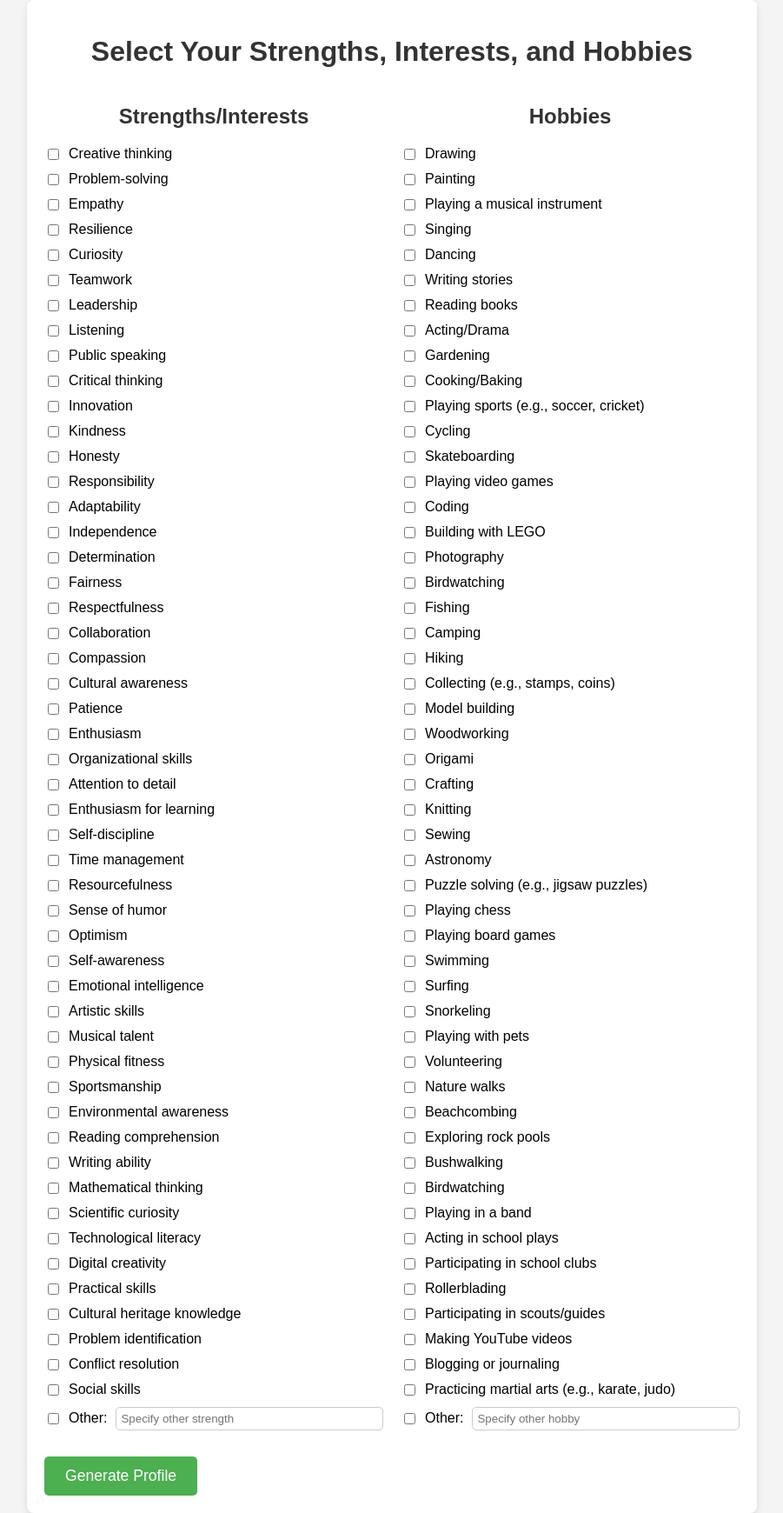
After one commit to mpodosky/profiling, a Flask app: page /selection in a window 1280 px wide. The commit adds this page. Shown: the whole page at 87% size, without its empty margins (189-1090 px from the left). Run offline with Flask 3, Linux system fonts and the light colour scheme.

Commit message:
Your commit message

```diff
--- a/app.py
+++ b/app.py
@@ -1,4 +1,4 @@
-from flask import Flask, render_template, request
+from flask import Flask, render_template, request, redirect, url_for
 import json
 
 app = Flask(__name__)
@@ -7,40 +7,95 @@ app = Flask(__name__)
 with open('data/adjustments.json', 'r') as f:
     data = json.load(f)
 
+# List of Strengths/Interests and Hobbies
+strengths_list = [
+    "Creative thinking", "Problem-solving", "Empathy", "Resilience", "Curiosity", "Teamwork", "Leadership",
+    "Listening", "Public speaking", "Critical thinking", "Innovation", "Kindness", "Honesty", "Responsibility",
+    "Adaptability", "Independence", "Determination", "Fairness", "Respectfulness", "Collaboration", "Compassion",
+    "Cultural awareness", "Patience", "Enthusiasm", "Organizational skills", "Attention to detail",
+    "Enthusiasm for learning", "Self-discipline", "Time management", "Resourcefulness", "Sense of humor",
+    "Optimism", "Self-awareness", "Emotional intelligence", "Artistic skills", "Musical talent", "Physical fitness",
+    "Sportsmanship", "Environmental awareness", "Reading comprehension", "Writing ability", "Mathematical thinking",
+    "Scientific curiosity", "Technological literacy", "Digital creativity", "Practical skills",
+    "Cultural heritage knowledge", "Problem identification", "Conflict resolution", "Social skills"
+]
+
+hobbies_list = [
+    "Drawing", "Painting", "Playing a musical instrument", "Singing", "Dancing", "Writing stories", "Reading books",
+    "Acting/Drama", "Gardening", "Cooking/Baking", "Playing sports (e.g., soccer, cricket)", "Cycling",
+    "Skateboarding", "Playing video games", "Coding", "Building with LEGO", "Photography", "Birdwatching",
+    "Fishing", "Camping", "Hiking", "Collecting (e.g., stamps, coins)", "Model building", "Woodworking", "Origami",
+    "Crafting", "Knitting", "Sewing", "Astronomy", "Puzzle solving (e.g., jigsaw puzzles)", "Playing chess",
+    "Playing board games", "Swimming", "Surfing", "Snorkeling", "Playing with pets", "Volunteering", "Nature walks",
+    "Beachcombing", "Exploring rock pools", "Bushwalking", "Birdwatching", "Playing in a band", "Acting in school plays",
+    "Participating in school clubs", "Rollerblading", "Participating in scouts/guides", "Making YouTube videos",
+    "Blogging or journaling", "Practicing martial arts (e.g., karate, judo)"
+]
+
 @app.route('/')
 def landing():
     return render_template('landing.html')
 
-@app.route('/profile')
+@app.route('/selection', methods=['GET', 'POST'])
+def selection():
+    if request.method == 'POST':
+        strengths = request.form.getlist('strengths')
+        hobbies = request.form.getlist('hobbies')
+
+        other_strength = request.form.get('other_strength')
+        if 'other-strength' in strengths and other_strength:
+            strengths.remove('other-strength')
+            strengths.append(other_strength)
+
+        other_hobby = request.form.get('other_hobby')
+        if 'other-hobby' in hobbies and other_hobby:
+            hobbies.remove('other-hobby')
+            hobbies.append(other_hobby)
+
+        return redirect(url_for('generate_profile', strengths=strengths, hobbies=hobbies))
+
+    return render_template('selection.html', strengths=strengths_list, hobbies=hobbies_list)
+
+@app.route('/profile', methods=['GET', 'POST'])
+def generate_profile():
+    if request.method == 'POST':
+        strengths = request.form.getlist('strengths')
+        hobbies = request.form.getlist('hobbies')
+        return redirect(url_for('index', strengths=strengths, hobbies=hobbies))
+    else:
+        strengths = request.args.getlist('strengths')
+        hobbies = request.args.getlist('hobbies')
+        return render_template('profile.html', strengths=strengths, hobbies=hobbies)
+
+@app.route('/index', methods=['GET', 'POST'])
 def index():
-    return render_template('index.html', data=data)
+    if request.method == 'POST':
+        selected_strengths = request.form.getlist('strengths')
+        selected_needs = request.form.getlist('needs')
 
-@app.route('/profile', methods=['POST'])
-def profile():
-    # Print statements for debugging
-    print(request.form)  # Print the entire form data
+        adjustments = []
+        for category, details in data.items():
+            for strength in selected_strengths:
+                if strength in details['adjustments']:
+                    adjustments.extend(details['adjustments'][strength])
+            for need in selected_needs:
+                if need in details['adjustments']:
+                    adjustments.extend(details['adjustments'][need])
 
-    selected_strengths = request.form.getlist('Speech,-Language,-and-Communication-strengths') + \
-                         request.form.getlist('Social,-Emotional,-and-Adaptive-Skills-strengths') + \
-                         request.form.getlist('Cognitive-Processing-strengths') + \
-                         request.form.getlist('Physical-and-Sensory-Needs-strengths') + \
-                         request.form.getlist('Restrictive-and-Repetitive-Behaviors-strengths') + \
-                         request.form.getlist('Academic-and-Learning-Supports-strengths')
+        adjustments = list(set(adjustments))
 
-    selected_needs = request.form.getlist('Speech,-Language,-and-Communication-needs') + \
-                     request.form.getlist('Social,-Emotional,-and-Adaptive-Skills-needs') + \
-                     request.form.getlist('Cognitive-Processing-needs') + \
-                     request.form.getlist('Physical-and-Sensory-Needs-needs') + \
-                     request.form.getlist('Restrictive-and-Repetitive-Behaviors-needs') + \
-                     request.form.getlist('Academic-and-Learning-Supports-needs')
+        return render_template('results.html', strengths=selected_strengths, needs=selected_needs, adjustments=adjustments, data=data)
+    else:
+        strengths = request.args.getlist('strengths')
+        hobbies = request.args.getlist('hobbies')
+        return render_template('index.html', strengths=strengths, hobbies=hobbies, data=data)
 
-    # Print statements for debugging
-    print("Selected Strengths:", selected_strengths)
-    print("Selected Needs:", selected_needs)
+@app.route('/adjustments_needs', methods=['POST'])
+def adjustments_needs():
+    selected_strengths = request.form.getlist('strengths')
+    selected_needs = request.form.getlist('needs')
 
     adjustments = []
-
-    # Logic to find adjustments based on selected strengths and needs
     for category, details in data.items():
         for strength in selected_strengths:
             if strength in details['adjustments']:
@@ -49,10 +104,8 @@ def profile():
             if need in details['adjustments']:
                 adjustments.extend(details['adjustments'][need])
 
-    # Remove duplicates
     adjustments = list(set(adjustments))
 
-    # Pass data to the results page
     return render_template('results.html', strengths=selected_strengths, needs=selected_needs, adjustments=adjustments, data=data)
 
 if __name__ == '__main__':
--- a/static/css/styles.css
+++ b/static/css/styles.css
@@ -1,200 +1,109 @@
 /* General Styles */
 body {
-    font-family: -apple-system, BlinkMacSystemFont, "Segoe UI", Roboto, "Helvetica Neue", Arial, sans-serif;
-    color: #333;
-    background-color: #f9f9f9;
+    font-family: Arial, sans-serif;
+    background-color: #f4f4f4;
     margin: 0;
     padding: 0;
 }
 
-h1, h2, h3 {
-    color: #333;
-    font-weight: 600;
+.container {
+    max-width: 800px;
+    margin: 0 auto;
+    padding: 20px;
+    background-color: #ffffff;
+    border-radius: 8px;
+    box-shadow: 0 4px 8px rgba(0, 0, 0, 0.1);
 }
 
-p {
-    color: #666;
-    line-height: 1.6;
-    margin-bottom: 40px;
-}
-
-/* Container to avoid edge overflow and add spacing */
-.container {
-    max-width: 1200px;
-    margin: 40px auto; /* Adds 40px spacing at the top and bottom */
-    padding: 0 20px;
-}
-
-/* Header and Page Title */
+/* Header and Page Titles */
 .header-content {
     display: flex;
     align-items: center;
     justify-content: center;
-    padding: 20px 0;
+    padding: 20px;
+    background-color: #4CAF50;
+    border-radius: 8px 8px 0 0;
 }
 
 .header-content .logo {
-    margin-right: 20px;
+    max-width: 50px;
+    margin-right: 15px;
 }
 
 .page-title {
+    color: white;
     font-size: 2em;
     margin: 0;
 }
 
-/* Buttons */
-button, .start-button {
-    font-size: 1.2em;
-    padding: 15px 30px;
+h1, h2, h3 {
+    text-align: center;
+    color: #333;
+}
+
+/* List Styles */
+ul {
+    list-style-type: none;
+    padding-left: 0;
+    margin-bottom: 20px;
+}
+
+li {
+    padding: 10px;
+    background-color: #f9f9f9;
+    margin-bottom: 10px;
+    border: 1px solid #ddd;
+    border-radius: 5px;
+}
+
+/* Form Sections */
+.form-section {
+    display: flex;
+    gap: 20px;
+    justify-content: space-between;
+}
+
+.column {
+    flex: 1;
+    display: flex;
+    flex-direction: column;
+}
+
+.checkbox-item {
+    display: flex;
+    align-items: center;
+    margin-bottom: 10px;
+}
+
+.checkbox-item label {
+    margin-left: 8px;
+    font-size: 1em;
+}
+
+/* Other input styles */
+.checkbox-item input[type="text"] {
+    margin-left: 10px;
+    flex: 1;
+    padding: 5px;
+    border: 1px solid #ccc;
+    border-radius: 5px;
+}
+
+/* Button Styles */
+.btn-submit {
+    display: block;
+    width: auto;
+    padding: 12px 24px;
     background-color: #4CAF50;
     color: white;
     border: none;
-    border-radius: 12px;
-    text-decoration: none;
     cursor: pointer;
-    box-shadow: 0 4px 6px rgba(0, 0, 0, 0.1);
-    transition: background-color 0.3s ease, box-shadow 0.3s ease;
-    width: 100%;
+    font-size: 1.1em;
     text-align: center;
+    border-radius: 5px;
     margin-top: 20px;
 }
 
-button:hover, .start-button:hover {
+.btn-submit:hover {
     background-color: #45a049;
-    box-shadow: 0 6px 8px rgba(0, 0, 0, 0.15);
 }
-
-button:focus, .start-button:focus {
-    outline: none;
-    box-shadow: 0 0 0 4px rgba(76, 175, 80, 0.4);
-}
-
-/* Input Fields and Labels */
-.category div {
-    margin-bottom: 4px; /* Reduce space between checkbox items */
-}
-
-input[type="checkbox"], input[type="radio"] {
-    vertical-align: top;
-    margin-top: 3px; /* Adjust for alignment with label text */
-    display: inline-block;
-}
-
-.category label {
-    display: inline-block;
-    font-size: 0.9em;
-    font-weight: normal;
-    line-height: 1.2em; /* Reduce line height to make it more compact */
-    vertical-align: top;
-    margin-left: 8px; /* Slightly reduce margin between checkbox and label */
-    width: calc(100% - 35px); /* Adjust width to keep text inline */
-}
-
-/* Containers */
-.grid-container {
-    display: grid;
-    grid-template-columns: repeat(2, 1fr);
-    gap: 20px;
-    padding: 20px;
-}
-
-.category, .landing-container, .table-container {
-    background-color: white;
-    padding: 20px;
-    border-radius: 15px;
-    box-shadow: 0 4px 6px rgba(0, 0, 0, 0.1);
-    margin-bottom: 20px;
-}
-
-.category h3 {
-    font-size: 1.2em;
-    color: #4CAF50;
-    margin-bottom: 10px;
-    font-weight: bold;
-}
-
-.category h3 + div {
-    margin-top: 10px; /* Reduce space between heading and list */
-}
-
-/* Tables */
-table {
-    width: 100%;
-    border-collapse: collapse;
-    margin: 20px 0;
-}
-
-th, td {
-    padding: 15px;
-    text-align: left;
-    border-bottom: 1px solid #ddd;
-}
-
-th {
-    background-color: #f2f2f2;
-    font-weight: 600;
-}
-
-tbody tr:hover {
-    background-color: #f1f1f1;
-}
-
-/* Logo */
-.logo {
-    width: 180px;
-    height: auto;
-    margin-bottom: 0;
-}
-
-/* Landing Page */
-.landing-container {
-    text-align: center;
-    padding: 50px;
-    margin-top: 80px;
-}
-
-.start-button {
-    font-size: 1.2em;
-    padding: 15px 30px;
-    background-color: #4CAF50;
-    color: white;
-    text-decoration: none;
-    border-radius: 12px;
-    transition: background-color 0.3s ease, box-shadow 0.3s ease;
-    box-shadow: 0 4px 6px rgba(0, 0, 0, 0.1);
-}
-
-.start-button:hover {
-    background-color: #45a049;
-    box-shadow: 0 6px 8px rgba(0, 0, 0, 0.15);
-}
-
-.start-button:focus {
-    outline: none;
-    box-shadow: 0 0 0 4px rgba(76, 175, 80, 0.4);
-}
-
-/* Styles for buttons */
-.button {
-    display: inline-block;
-    font-size: 1.2em;
-    padding: 15px 30px;
-    background-color: #4CAF50;
-    color: white;
-    text-decoration: none;
-    border-radius: 12px;
-    transition: background-color 0.3s ease, box-shadow 0.3s ease;
-    text-align: center;
-    margin-top: 20px;
-    box-shadow: 0 4px 6px rgba(0, 0, 0, 0.1);
-}
-
-.button:hover {
-    background-color: #45a049;
-    box-shadow: 0 6px 8px rgba(0, 0, 0, 0.15);
-}
-
-.button:focus {
-    outline: none;
-    box-shadow: 0 0 0 4px rgba(76, 175, 80, 0.4);
-}
--- a/templates/base.html
+++ b/templates/base.html
@@ -3,13 +3,13 @@
 <head>
     <meta charset="UTF-8">
     <meta name="viewport" content="width=device-width, initial-scale=1.0">
-    <link rel="stylesheet" href="/static/css/styles.css">
+    <link rel="stylesheet" href="{{ url_for('static', filename='css/styles.css') }}">
     <title>{% block title %}{% endblock %}</title>
 </head>
 <body>
     <header>
         <div class="header-content">
-            <img src="/static/images/logo.png" alt="App Logo" class="logo">
+            <img src="{{ url_for('static', filename='images/logo.png') }}" alt="App Logo" class="logo">
             <h1 class="page-title">{% block page_title %}{% endblock %}</h1>
         </div>
     </header>
--- a/templates/landing.html
+++ b/templates/landing.html
@@ -5,10 +5,10 @@
 {% block content %}
 <div class="container">
     <div class="landing-container">
-        <img src="/static/images/logo.png" alt="App Logo" class="logo">
+        <img src="{{ url_for('static', filename='images/logo.png') }}" alt="App Logo" class="logo">
         <h1>Welcome to the Profiling App</h1>
         <p>Helping teachers create personalized learning environments for their students.</p>
-        <a href="/profile" class="start-button">Start Profiling</a>
+        <a href="{{ url_for('selection') }}" class="btn btn-primary">Start Profiling</a>
     </div>
 </div>
 {% endblock %}
--- /dev/null
+++ b/templates/selection.html
@@ -0,0 +1,53 @@
+<!DOCTYPE html>
+<html lang="en">
+<head>
+    <meta charset="UTF-8">
+    <meta name="viewport" content="width=device-width, initial-scale=1.0">
+    <title>Select Strengths, Interests, and Hobbies</title>
+    <link rel="stylesheet" href="{{ url_for('static', filename='css/styles.css') }}">
+</head>
+<body>
+    <div class="container">
+        <h1>Select Your Strengths, Interests, and Hobbies</h1>
+        <form action="{{ url_for('selection') }}" method="POST">
+            <div class="form-section">
+                <div class="column">
+                    <h2>Strengths/Interests</h2>
+                    {% for strength in strengths %}
+                        <div class="checkbox-item">
+                            <input type="checkbox" name="strengths" value="{{ strength }}">
+                            <label>{{ strength }}</label>
+                        </div>
+                    {% endfor %}
+                    <!-- Other option -->
+                    <div class="checkbox-item">
+                        <input type="checkbox" name="strengths" value="other-strength">
+                        <label>Other:</label>
+                        <input type="text" name="other_strength" placeholder="Specify other strength">
+                    </div>
+                </div>
+
+                <div class="column">
+                    <h2>Hobbies</h2>
+                    {% for hobby in hobbies %}
+                        <div class="checkbox-item">
+                            <input type="checkbox" name="hobbies" value="{{ hobby }}">
+                            <label>{{ hobby }}</label>
+                        </div>
+                    {% endfor %}
+                    <!-- Other option -->
+                    <div class="checkbox-item">
+                        <input type="checkbox" name="hobbies" value="other-hobby">
+                        <label>Other:</label>
+                        <input type="text" name="other_hobby" placeholder="Specify other hobby">
+                    </div>
+                </div>
+            </div>
+
+            <div class="button-container">
+                <button type="submit" class="btn-submit">Generate Profile</button>
+            </div>
+        </form>
+    </div>
+</body>
+</html>
```
Also changed, not shown: requirements.txt (deleted, +0 -32 lines), templates/index.html (+32 -22 lines), templates/profile.html (added, +39 -0 lines), templates/results.html (+7 -2 lines), 2 other files.
